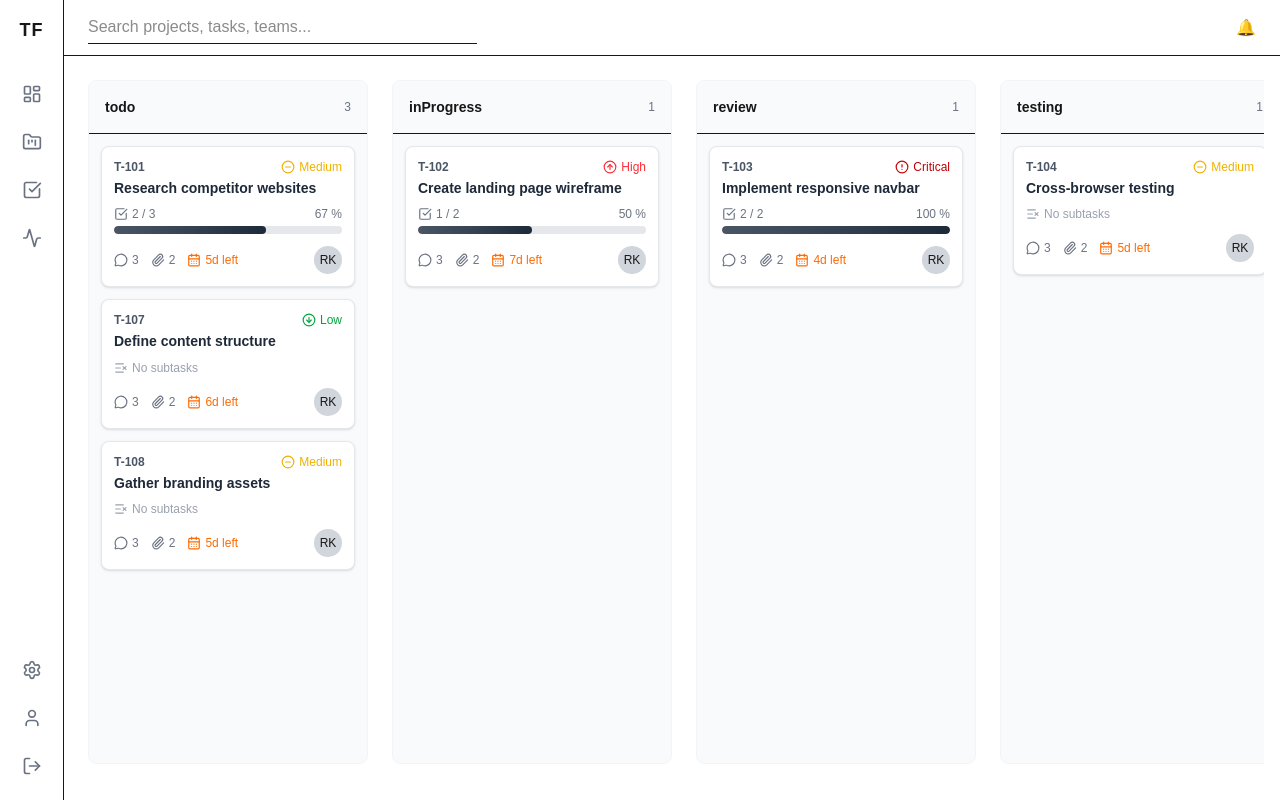
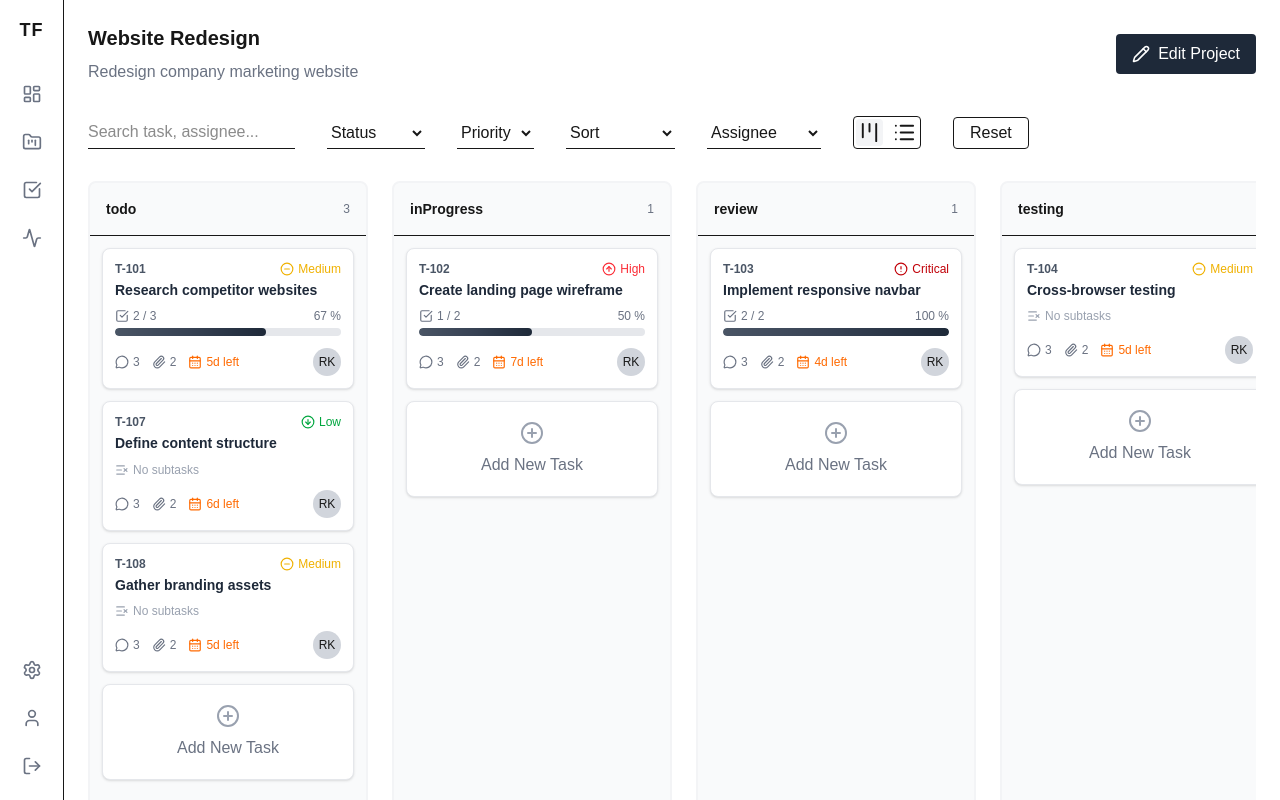
Before and after one commit to dev-px/task-flow, a Next.js app: page /projects/1 in a window 1280 px wide. Built offline with nearby package versions, Linux system fonts and the light colour scheme.

Commit message:
Enhance Kanban board with drag and drop functionality, filters, and add task/column UI; update project details and refactor components

```diff
--- a/src/app/projects/[projectId]/page.js
+++ b/src/app/projects/[projectId]/page.js
@@ -8,12 +8,36 @@ import { useDispatch, useSelector } from "react-redux";
 import { moveTask, setBoard } from "@/redux/slices/boardSlice";
 import { DndContext, closestCenter, PointerSensor, useSensor, useSensors, DragOverlay } from "@dnd-kit/core";
 import TaskCard from "@/components/task/TaskCard";
+import ProjectHeader from "@/components/project/ProjectHeader";
+import ProjectFilters from "@/components/project/ProjectFilters";
+import { PlusCircleIcon } from "lucide-react";
 
 export default function KanBanPage() {
     const { projectId } = useParams();
     const dispatch = useDispatch();
     const [activeTask, setActiveTask] = useState(null);
     const columnData = useSelector((state) => state.board.columns);
+    const [filters, setFilters] = useState({
+        search: "",
+        status: "",
+        priority: "",
+        sort: "",
+        assignee: "",
+        group: "",
+        view: "Kanban"
+    });
+
+    const onClearFilter = () => {
+        setFilters({
+            search: "",
+            status: "",
+            priority: "",
+            sort: "",
+            assignee: "",
+            group: "",
+            view: "Kanban"
+        })
+    };
 
     const data = projectsKanban.find((project) => project.id === parseInt(projectId));
 
@@ -23,15 +47,15 @@ export default function KanBanPage() {
         }
     }, [data, columnData]);
 
-    // for small screens
-    const sensors = useSensors(
-        useSensor(PointerSensor, {
+    // for small screens --> drag and drop
+    const sensors = useSensors(useSensor(PointerSensor, {
         activationConstraint: {
             distance: 5, // small movement before drag starts
         },
     })
     );
 
+    // it helps to show task's drag overlay UI that enhance UX
     const handleDragStart = (event) => {
         const { active } = event;
         setActiveTask(active.id);
@@ -57,7 +81,6 @@ export default function KanBanPage() {
 
         const oldIndex = sourceTasks.findIndex(t => t.id === taskId);
         const newIndex = destTasks.findIndex(t => t.id === over.id);
-        console.log(oldIndex, newIndex);
         if (oldIndex === -1) return;
 
         dispatch(
@@ -78,20 +101,38 @@ export default function KanBanPage() {
         return null;
     };
 
-    useEffect(() => {
-        console.log("UPDATED columnData:", columnData);
-    }, [columnData]);
+    const openAddColumnModal = () => {
 
-    console.log("RENDERS", columnData);
+    }
 
     return (
-        <div>
+        <div className="p-2">
+            {/* Project title + Edit Project */}
+            <ProjectHeader
+                pTitle={data?.title}
+                pDescription={data?.description}
+                pButton="Edit Project"
+                type="edit"
+            />
+
+            {/* task filter section */}
+            <ProjectFilters page="projectDetails" filters={filters} setFilters={setFilters} onClearFilter={onClearFilter} />
+
+            {/* KanBan Section */}
+            <section>
                 {columnData && Object.keys(columnData).length > 0 ? (
+                    <>
                         <DndContext onDragStart={handleDragStart} onDragEnd={handleDragEnd} collisionDetection={closestCenter} sensors={sensors}>
-                    <div className="flex gap-6 overflow-x-auto p-2 h-[calc(100vh-100px)]">
+                            <div className="flex gap-6 overflow-x-auto h-[calc(100vh-90px)]">
                                 {Object.values(columnData).map((col) => (
                                     <TaskSection key={col.id} col={col} />
                                 ))}
+
+                                {/* Add new Column button */}
+                                <div className="min-w-70 max-w-70 bg-gray-50 border-2 border-gray-100 rounded-lg flex flex-col items-center justify-center" onClick={openAddColumnModal}>
+                                    <PlusCircleIcon className="w-10 h-10 text-gray-400" />
+                                    <span className="text-sm text-gray-500 mt-2">Add New Column</span>
+                                </div>
                             </div>
                             <DragOverlay>
                                 {activeTask ? (
@@ -102,11 +143,13 @@ export default function KanBanPage() {
                                 ) : null}
                             </DragOverlay>
                         </DndContext>
+                    </>
                 ) : (
                     <div className="flex justify-center items-center h-full font-semibold">
                         No Task Available
                     </div>
                 )}
+            </section>
         </div>
     );
 }
--- a/src/app/projects/page.js
+++ b/src/app/projects/page.js
@@ -25,6 +25,15 @@ export default function ProjectPage() {
         { statusTitle: "Archived Projects", value: 4, icon: Archive },
     ];
 
+    const onClearFilter = () => {
+        setFilters({
+            search: "",
+            status: "",
+            sort: "",
+            view: "Grid"
+        })
+    };
+
     return (
         <div className="p-4">
             <ProjectHeader
@@ -33,7 +42,7 @@ export default function ProjectPage() {
                 pButton="Create Project"
                 type="create"
             />
-            <ProjectFilters filters={filters} setFilters={setFilters} />
+            <ProjectFilters page="projects" filters={filters} setFilters={setFilters} onClearFilter={onClearFilter} />
 
             {/* Quick stats */}
             <section className="my-8 ">
--- a/src/components/layout/Navbar.jsx
+++ b/src/components/layout/Navbar.jsx
@@ -1,9 +1,10 @@
 
 export default function Navbar() {
     return (
-        <header className="h-14 border-b flex items-center justify-between px-6">
-            <input placeholder="Search projects, tasks, teams..." className="border-b py-1 outline-0 focus:border-b-2 focus:outline-none w-2/6" />
-            🔔
-        </header>
+        // <header className="h-14 border-b flex items-center justify-between px-6">
+        //     <input placeholder="Search projects, tasks, teams..." className="border-b py-1 outline-0 focus:border-b-2 focus:outline-none w-2/6" />
+        //     🔔
+        // </header>
+        <></>
     )
 }
--- a/src/components/project/ProgressBar.jsx
+++ b/src/components/project/ProgressBar.jsx
@@ -9,6 +9,10 @@ export default function ProgressBar({ progress }) {
         setTimeout(() => {
             setWidth(progress);
         }, 100);
+
+        return () => {
+            setWidth(0);
+        };
     }, [progress]);
 
     return (
--- a/src/components/project/ProjectFilters.jsx
+++ b/src/components/project/ProjectFilters.jsx
@@ -1,8 +1,10 @@
 "use client";
 
-import { List, Grid3x3 } from 'lucide-react';
+import { List, Grid3x3, Kanban } from 'lucide-react';
+import DropDown from './../ui/Dropdown';
+import LayoutSetting from '../ui/LayoutSetting';
 
-export default function ProjectFilters({ filters, setFilters }) {
+export default function ProjectFilters({ page, filters, setFilters, onClearFilter }) {
     const statusOptions = [
         { value: "", label: "Status" },
         { value: "active", label: "Active" },
@@ -24,21 +26,33 @@ export default function ProjectFilters({ filters, setFilters }) {
         { value: "List", icon: List }
     ];
 
+    // view option --> for filter
+    const filterViewOption = [
+        { value: "Kanban", icon: Kanban },
+        { value: "List", icon: List }
+    ]
+
+    // priority for project detail
+    const priorityOptions = [
+        { value: "", label: "Priority" },
+        { value: "low", label: "Low" },
+        { value: "medium", label: "Medium" },
+        { value: "high", label: "High" },
+        { value: "critical", label: "Critical" },
+    ]
+
     const updateFilters = (key, value) => {
         setFilters((prev) => {
             return { ...prev, [key]: value };
         });
     };
 
-    // reset all filters
-    const onClearFilter = () => {
-        setFilters({
-            search: "",
-            status: "",
-            sort: "",
-            view: "List"
-        })
-    };
+    const assigneeOption = [
+        { id: 0, value: "", label: "Assignee" },
+        { id: 1, value: "john", label: "John Doe" },
+        { id: 2, value: "jane", label: "Jane Smith" },
+        { id: 3, value: "bob", label: "Bob Johnson" },
+    ]
 
     return (
         <div className="my-8 flex flex-wrap gap-8 items-center">
@@ -46,50 +60,35 @@ export default function ProjectFilters({ filters, setFilters }) {
             {/* input */}
             <input
                 type="text"
-                placeholder="Search project, description..."
+                placeholder={page === "projects" ? "Search project, description..." : "Search task, assignee..."}
                 className="border-b py-1 outline-0 focus:outline-none transition w-full md:w-auto"
                 value={filters.search}
                 onChange={(e) => updateFilters("search", e.target.value)}
             />
 
             {/* status - dropdown */}
-            <select className="border-b py-1.5 outline-0 focus:outline-none transition w-full md:w-auto"
-                value={filters.status} onChange={(e) => updateFilters("status", e.target.value)}>
-                {statusOptions.map((option) => (
-                    <option key={option.value} value={option.value} className="bg-gray-100">
-                        {option.label}
-                    </option>
-                ))}
-            </select>
+            <DropDown options={statusOptions} onChange={(e) => updateFilters("status", e.target.value)} value={filters.status} />
+
+
+            {/* priority - dropdown */}
+            {page === "projectDetails" && (
+                <DropDown options={priorityOptions} onChange={(e) => updateFilters("priority", e.target.value)} value={filters.priority} />
+            )}
 
             {/* sort - dropdown */}
-            <select className="border-b py-1.5 outline-0 focus:outline-none transition w-full md:w-auto"
-                value={filters.sort} onChange={(e) => updateFilters("sort", e.target.value)}>
-                {sortOptions.map((option) => (
-                    <option key={option.value} value={option.value} className="bg-gray-100">
-                        {option.label}
-                    </option>
-                ))}
-            </select>
+            <DropDown options={sortOptions} onChange={(e) => updateFilters("sort", e.target.value)} value={filters.sort} />
+
+            {/* assignee - dropdown */}
+            {page === "projectDetails" && (
+                <DropDown options={assigneeOption} onChange={(e) => updateFilters("assignee", e.target.value)} value={filters.assignee} />
+            )}
 
             {/* list/grid view */}
-            <div className="flex justify-center gap-2 p-0.5 items-center border rounded-sm transition">
-                {viewOptions.map((option) => {
-                    const Icon = option.icon;
-
-                    return (
-                        <button key={option.value} className={`cursor-pointer p-0.5 rounded-sm transition
-        ${filters.view === option.value ? "bg-gray-100" : "hover:bg-gray-100/90"}`}
-                            onClick={() => updateFilters("view", option.value)}
-                        >
-                            <Icon size={23} />
-                        </button>
-                    );
-                })}
-            </div>
+            <LayoutSetting viewOptions={page === "projects" ? viewOptions : filterViewOption} updateFilters={updateFilters} filters={filters} />
 
             {/* reset button */}
-            <button type="reset" className="border px-4 rounded-sm py-0.75 outline-0 focus:outline-none transition cursor-pointer" onClick={onClearFilter}>
+            <button type="reset" className="border px-4 rounded-sm py-0.75 outline-0 focus:outline-none transition cursor-pointer"
+                onClick={() => onClearFilter()}>
                 Reset
             </button>
         </div>
--- a/src/components/task/TaskSection.jsx
+++ b/src/components/task/TaskSection.jsx
@@ -1,16 +1,18 @@
 import TaskCard from '@/components/task/TaskCard';
 import { useDroppable } from '@dnd-kit/core';
 import { SortableContext, verticalListSortingStrategy } from "@dnd-kit/sortable";
+import { PlusCircleIcon } from 'lucide-react';
 
 export default function TaskSection({ col }) {
-    const { setNodeRef } = useDroppable({
+    const { setNodeRef, over } = useDroppable({
         id: col.id,
         data: {
             columnId: col.id
         }
     });
+
     return (
-        <div className={`min-w-70 max-w-70 bg-gray-50 border border-gray-100 rounded-lg flex flex-col `}>
+        <div className={`min-w-70 max-w-70 bg-gray-50 border-2 ${col.id === over?.data?.current?.columnId ? 'border-black' : 'border-gray-100'} rounded-lg flex flex-col `}>
 
             {/* Column Header */}
             <div className="p-4 border-b flex justify-between items-center">
@@ -30,7 +32,10 @@ export default function TaskSection({ col }) {
                         <TaskCard key={item?.id} task={item} index={index} />
                     ))}
                 </SortableContext>
-
+                <div className="bg-white border border-gray-200 rounded-lg p-3 shadow-sm hover:shadow-md transition cursor-pointer touch-none select-none flex flex-col gap-2 justify-center items-center h-24">
+                    <PlusCircleIcon className="w-6 h-6 text-gray-400" />
+                    <div className="text-base text-gray-500">Add New Task</div>
+                </div>
             </div>
 
         </div>
--- /dev/null
+++ b/src/components/ui/Dropdown.jsx
@@ -0,0 +1,12 @@
+export default function DropDown({ options, onChange, value }) {
+    return (
+        <select className="border-b py-1.5 outline-0 focus:outline-none transition w-full md:w-auto"
+            value={value} onChange={(e) => onChange(e.target.value)}>
+            {options.map((option) => (
+                <option key={option.value} value={option.value} className="bg-gray-100">
+                    {option.label}
+                </option>
+            ))}
+        </select>
+    )
+}
--- /dev/null
+++ b/src/components/ui/LayoutSetting.jsx
@@ -0,0 +1,18 @@
+export default function LayoutSetting({ viewOptions, updateFilters, filters }) {
+    return (
+        <div className="flex justify-center gap-2 p-0.5 items-center border rounded-sm transition">
+            {viewOptions.map((option) => {
+                const Icon = option.icon;
+
+                return (
+                    <button key={option.value} className={`cursor-pointer p-0.5 rounded-sm transition
+        ${filters.view === option.value ? "bg-gray-100" : "hover:bg-gray-100/90"}`}
+                        onClick={() => updateFilters("view", option.value)}
+                    >
+                        <Icon size={23} />
+                    </button>
+                );
+            })}
+        </div>
+    )
+}
--- a/src/utils/helper.js
+++ b/src/utils/helper.js
@@ -160,6 +160,7 @@ export const projectsKanban = [
     {
         id: 1,
         title: "Website Redesign",
+        description: "Redesign company marketing website",
         columns: {
             todo: {
                 id: "todo",
```
Also changed, not shown: 2 other files (tests, documents, lock files or other folders). Lines whose indentation alone changed are shown as unchanged.
